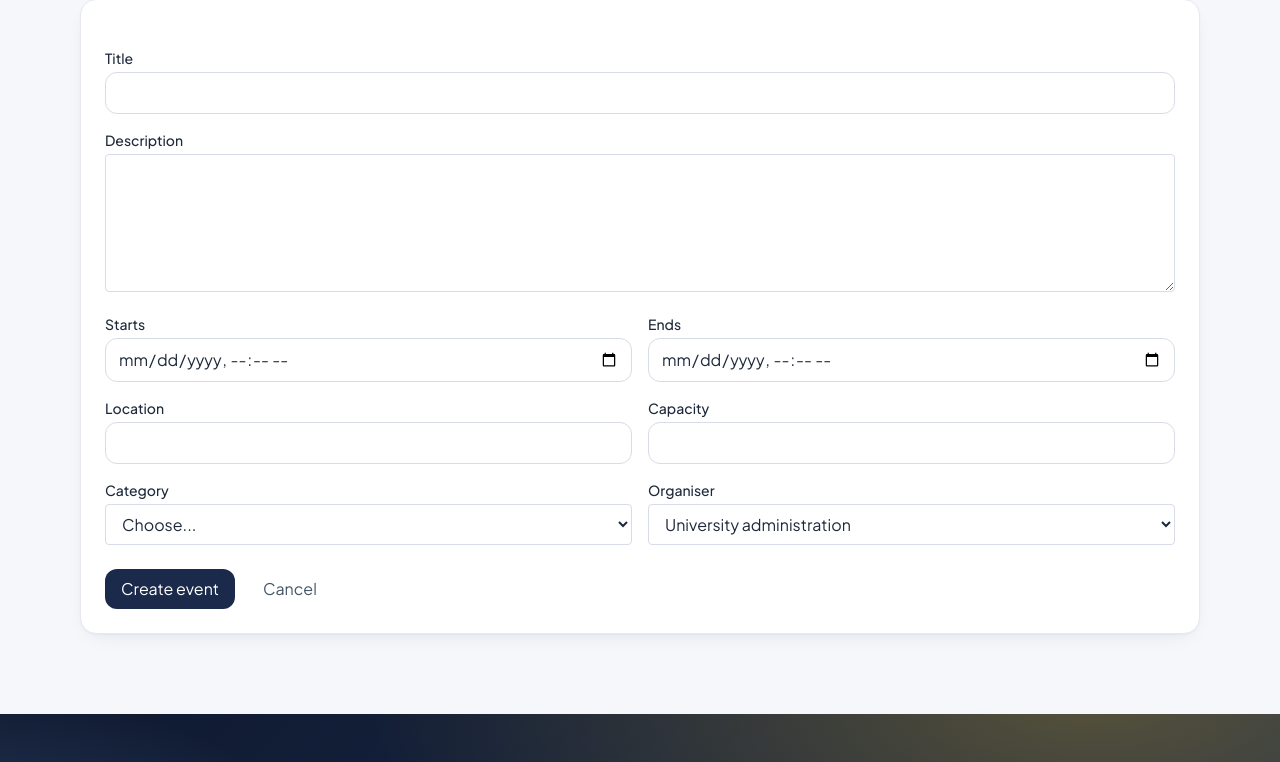
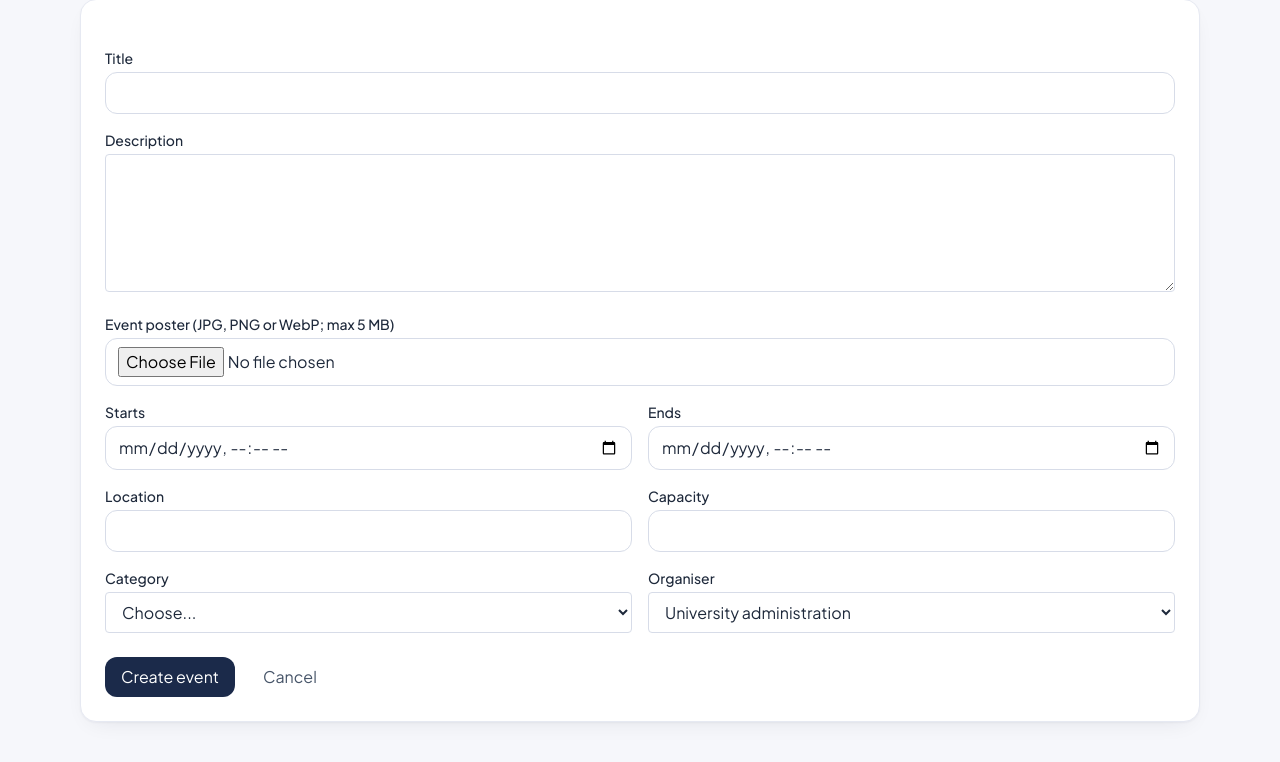
Before and after one commit to MohamedAminAichaoui/uni-events-modern, a Laravel app: page /manage/events/create in a window 1280 px wide. Shown: the part 210-972 px from the top of the page. Run offline with Laravel 12, Linux system fonts and the light colour scheme; a user stored in the database is signed in; data comes from the database, SQL or seed files in the repository; some libraries are stand-ins or nearby versions.

Commit message:
Modifications de Sirine

```diff
--- a/app/Http/Controllers/Manage/EventController.php
+++ b/app/Http/Controllers/Manage/EventController.php
@@ -7,6 +7,8 @@ use App\Models\Category;
 use App\Models\Club;
 use App\Models\Event;
 use Illuminate\Http\Request;
+use Illuminate\Support\Facades\Storage;
+use RuntimeException;
 
 class EventController extends Controller
 {
@@ -37,6 +39,13 @@ class EventController extends Controller
         $data = $this->validated($request);
         $data['club_id'] = auth()->user()->isAdmin() ? ($request->input('club_id') ?: null) : auth()->user()->club_id;
         $data['created_by'] = auth()->id();
+        if ($request->hasFile('poster')) {
+            $posterPath = $request->file('poster')->store('event-posters', 'public');
+            if ($posterPath === false) {
+                throw new RuntimeException('The event poster could not be stored.');
+            }
+            $data['poster_path'] = $posterPath;
+        }
 
         Event::create($data);
 
@@ -71,7 +80,21 @@ class EventController extends Controller
             unset($data['club_id']); // a club manager cannot move an event to another club
         }
 
+        $oldPosterPath = $event->poster_path;
+        if ($request->hasFile('poster')) {
+            $posterPath = $request->file('poster')->store('event-posters', 'public');
+            if ($posterPath === false) {
+                throw new RuntimeException('The event poster could not be stored.');
+            }
+            $data['poster_path'] = $posterPath;
+        }
+
         $event->update($data);
+        if (isset($data['poster_path']) && $oldPosterPath && $oldPosterPath !== $data['poster_path']) {
+            if (! Storage::disk('public')->delete($oldPosterPath)) {
+                throw new RuntimeException('The previous event poster could not be deleted.');
+            }
+        }
 
         return redirect()->route('manage.events.index')->with('success', 'Event updated.');
     }
@@ -80,14 +103,18 @@ class EventController extends Controller
     {
         $this->authorizeEvent($event);
 
+        $posterPath = $event->poster_path;
         $event->delete();
+        if ($posterPath && ! Storage::disk('public')->delete($posterPath)) {
+            throw new RuntimeException('The event poster could not be deleted.');
+        }
 
         return redirect()->route('manage.events.index')->with('success', 'Event deleted.');
     }
 
     private function validated(Request $request): array
     {
-        return $request->validate([
+        $data = $request->validate([
             'title' => ['required', 'string', 'max:255'],
             'description' => ['required', 'string'],
             'start_date' => ['required', 'date'],
@@ -96,7 +123,11 @@ class EventController extends Controller
             'capacity' => ['required', 'integer', 'min:1'],
             'category_id' => ['required', 'exists:categories,id'],
             'club_id' => ['nullable', 'exists:clubs,id'],
+            'poster' => ['nullable', 'image', 'mimes:jpg,jpeg,png,webp', 'max:5120'],
         ]);
+        unset($data['poster']);
+
+        return $data;
     }
 
     private function formData(Event $event): array
--- a/app/Models/Club.php
+++ b/app/Models/Club.php
@@ -8,7 +8,7 @@ use Illuminate\Database\Eloquent\Relations\HasMany;
 
 class Club extends Model
 {
-    protected $fillable = ['name', 'acronym', 'description', 'email'];
+    protected $fillable = ['name', 'acronym', 'description', 'email', 'logo_path'];
 
     public function events(): HasMany
     {
--- a/app/Models/Event.php
+++ b/app/Models/Event.php
@@ -12,7 +12,7 @@ class Event extends Model
 {
     protected $fillable = [
         'title', 'description', 'start_date', 'end_date', 'location',
-        'capacity', 'category_id', 'club_id', 'created_by',
+        'capacity', 'category_id', 'club_id', 'created_by', 'poster_path',
     ];
 
     protected function casts(): array
--- a/resources/views/admin/clubs/create.blade.php
+++ b/resources/views/admin/clubs/create.blade.php
@@ -3,7 +3,7 @@
 
 @section('content')
 <h1 class="text-3xl font-bold mb-6">New club</h1>
-<form method="POST" action="{{ route('admin.clubs.store') }}" class="bg-white rounded-lg shadow-sm p-6 space-y-6">
+<form method="POST" action="{{ route('admin.clubs.store') }}" enctype="multipart/form-data" class="bg-white rounded-lg shadow-sm p-6 space-y-6">
     @csrf
     @include('admin.clubs._form')
     <div class="flex gap-3">
--- a/resources/views/admin/clubs/edit.blade.php
+++ b/resources/views/admin/clubs/edit.blade.php
@@ -3,7 +3,7 @@
 
 @section('content')
 <h1 class="text-3xl font-bold mb-6">Edit club</h1>
-<form method="POST" action="{{ route('admin.clubs.update', $club) }}" class="bg-white rounded-lg shadow-sm p-6 space-y-6">
+<form method="POST" action="{{ route('admin.clubs.update', $club) }}" enctype="multipart/form-data" class="bg-white rounded-lg shadow-sm p-6 space-y-6">
     @csrf @method('PUT')
     @include('admin.clubs._form')
     <div class="flex gap-3">
--- a/resources/views/clubs/index.blade.php
+++ b/resources/views/clubs/index.blade.php
@@ -14,7 +14,11 @@
 <div class="grid gap-5 md:grid-cols-2">
     @foreach($clubs as $club)
         <a href="{{ route('clubs.show', $club) }}" class="card reveal group flex gap-5 p-6">
-            <div class="shrink-0 w-20 h-20 rounded-2xl bg-gradient-to-br from-navy to-indigo-500 flex items-center justify-center px-1 text-center text-sm font-extrabold text-gold-400 shadow-lg shadow-navy/20 group-hover:rotate-3 group-hover:scale-105 transition">{{ $club->acronym }}</div>
+            @if($club->logo_path)
+                <img src="{{ \Illuminate\Support\Facades\Storage::disk('public')->url($club->logo_path) }}" alt="Logo for {{ $club->name }}" class="shrink-0 w-20 h-20 rounded-2xl object-contain bg-white shadow-lg group-hover:scale-105 transition">
+            @else
+                <div class="shrink-0 w-20 h-20 rounded-2xl bg-gradient-to-br from-navy to-indigo-500 flex items-center justify-center px-1 text-center text-sm font-extrabold text-gold-400 shadow-lg shadow-navy/20 group-hover:rotate-3 group-hover:scale-105 transition">{{ $club->acronym }}</div>
+            @endif
             <div class="min-w-0">
                 <h2 class="text-xl font-bold text-navy group-hover:text-indigo-500 transition">{{ $club->name }}</h2>
                 <p class="mt-1 text-slate-600 text-sm">{{ \Illuminate\Support\Str::limit($club->description, 110) }}</p>
--- a/resources/views/clubs/show.blade.php
+++ b/resources/views/clubs/show.blade.php
@@ -6,7 +6,11 @@
     <div class="max-w-6xl mx-auto px-4 py-10">
         <a href="{{ route('clubs.index') }}" class="text-sm text-slate-300 underline hover:text-white">Back to all clubs</a>
         <div class="mt-6 flex flex-wrap items-center gap-6">
-            <div class="shrink-0 w-24 h-24 bg-white text-navy border-b-4 border-gold-500 flex items-center justify-center px-1 text-center font-extrabold text-sm font-semibold">{{ $club->acronym }}</div>
+            @if($club->logo_path)
+                <img src="{{ \Illuminate\Support\Facades\Storage::disk('public')->url($club->logo_path) }}" alt="Logo for {{ $club->name }}" class="shrink-0 w-24 h-24 rounded-xl bg-white object-contain">
+            @else
+                <div class="shrink-0 w-24 h-24 bg-white text-navy border-b-4 border-gold-500 flex items-center justify-center px-1 text-center font-extrabold text-sm font-semibold">{{ $club->acronym }}</div>
+            @endif
             <div class="flex-1 min-w-[16rem]">
                 <h1 class="font-extrabold text-4xl sm:text-5xl font-extrabold leading-tight">{{ $club->name }}</h1>
                 <p class="mt-2 text-slate-200">{{ $club->members_count }} members</p>
--- a/resources/views/events/show.blade.php
+++ b/resources/views/events/show.blade.php
@@ -27,6 +27,9 @@
     <div class="lg:col-span-2">
         <h2 class="font-extrabold text-2xl font-semibold text-navy">About this event</h2>
         <p class="mt-4 text-lg leading-relaxed whitespace-pre-line max-w-prose">{{ $event->description }}</p>
+        @if($event->poster_path)
+            <img src="{{ \Illuminate\Support\Facades\Storage::disk('public')->url($event->poster_path) }}" alt="Poster for {{ $event->title }}" class="mt-8 max-h-[32rem] w-full rounded-xl bg-slate-100 object-contain">
+        @endif
     </div>
 
     <aside class="card bg-white p-6 shadow-sm self-start">
--- a/resources/views/manage/events/_form.blade.php
+++ b/resources/views/manage/events/_form.blade.php
@@ -7,6 +7,15 @@
     <div class="md:col-span-2">
         <label class="block text-sm font-medium mb-1" for="description">Description</label>
         <textarea id="description" name="description" rows="5" required class="w-full border rounded px-3 py-2">{{ old('description', $event->description) }}</textarea>
+    </div>
+
+    <div class="md:col-span-2">
+        <label class="block text-sm font-medium mb-1" for="poster">Event poster (JPG, PNG or WebP; max 5 MB)</label>
+        <input id="poster" type="file" name="poster" accept="image/jpeg,image/png,image/webp" class="w-full border rounded px-3 py-2">
+        @if($event->poster_path)
+            <img src="{{ \Illuminate\Support\Facades\Storage::disk('public')->url($event->poster_path) }}" alt="Current poster for {{ $event->title }}" class="mt-3 max-h-56 rounded object-contain">
+            <p class="mt-1 text-sm text-slate-500">Choose a new image only if you want to replace the current poster.</p>
+        @endif
     </div>
 
     <div>
--- a/resources/views/manage/events/create.blade.php
+++ b/resources/views/manage/events/create.blade.php
@@ -3,7 +3,7 @@
 
 @section('content')
 <h1 class="text-3xl font-bold mb-6">New event</h1>
-<form method="POST" action="{{ route('manage.events.store') }}" class="bg-white rounded-lg shadow-sm p-6 space-y-6">
+<form method="POST" action="{{ route('manage.events.store') }}" enctype="multipart/form-data" class="bg-white rounded-lg shadow-sm p-6 space-y-6">
     @csrf
     @include('manage.events._form')
     <div class="flex gap-3">
--- a/resources/views/manage/events/edit.blade.php
+++ b/resources/views/manage/events/edit.blade.php
@@ -3,7 +3,7 @@
 
 @section('content')
 <h1 class="text-3xl font-bold mb-6">Edit event</h1>
-<form method="POST" action="{{ route('manage.events.update', $event) }}" class="bg-white rounded-lg shadow-sm p-6 space-y-6">
+<form method="POST" action="{{ route('manage.events.update', $event) }}" enctype="multipart/form-data" class="bg-white rounded-lg shadow-sm p-6 space-y-6">
     @csrf @method('PUT')
     @include('manage.events._form')
     <div class="flex gap-3">
--- a/resources/views/partials/event-row.blade.php
+++ b/resources/views/partials/event-row.blade.php
@@ -1,6 +1,9 @@
 @php($muted = $muted ?? false)
 <a href="{{ route('events.show', $event) }}" data-event data-title="{{ strtolower($event->title.' '.$event->organizerName().' '.$event->location) }}" data-cat="{{ $event->category->id }}"
    class="card reveal group flex flex-col p-5 {{ $muted ? 'opacity-60' : '' }}">
+    @if($event->poster_path)
+        <img src="{{ \Illuminate\Support\Facades\Storage::disk('public')->url($event->poster_path) }}" alt="Poster for {{ $event->title }}" class="mb-4 h-40 w-full rounded-xl bg-slate-100 object-cover">
+    @endif
     <div class="flex items-start gap-4">
         <div class="shrink-0 w-16 h-[72px] rounded-2xl bg-gradient-to-br from-navy to-indigo-500 text-center flex flex-col justify-center shadow-lg shadow-navy/20 group-hover:scale-105 transition">
             <span class="text-xs font-bold uppercase tracking-wider text-gold-400">{{ $event->start_date->format('M') }}</span>
```
Also changed, not shown: app/Http/Controllers/Admin/ClubController.php (+37 -3 lines), resources/views/admin/clubs/_form.blade.php (+8 -0 lines), README.md, database/migrations/2026_11_25_000001_add_images_to_events_and_clubs_table.php (added).
